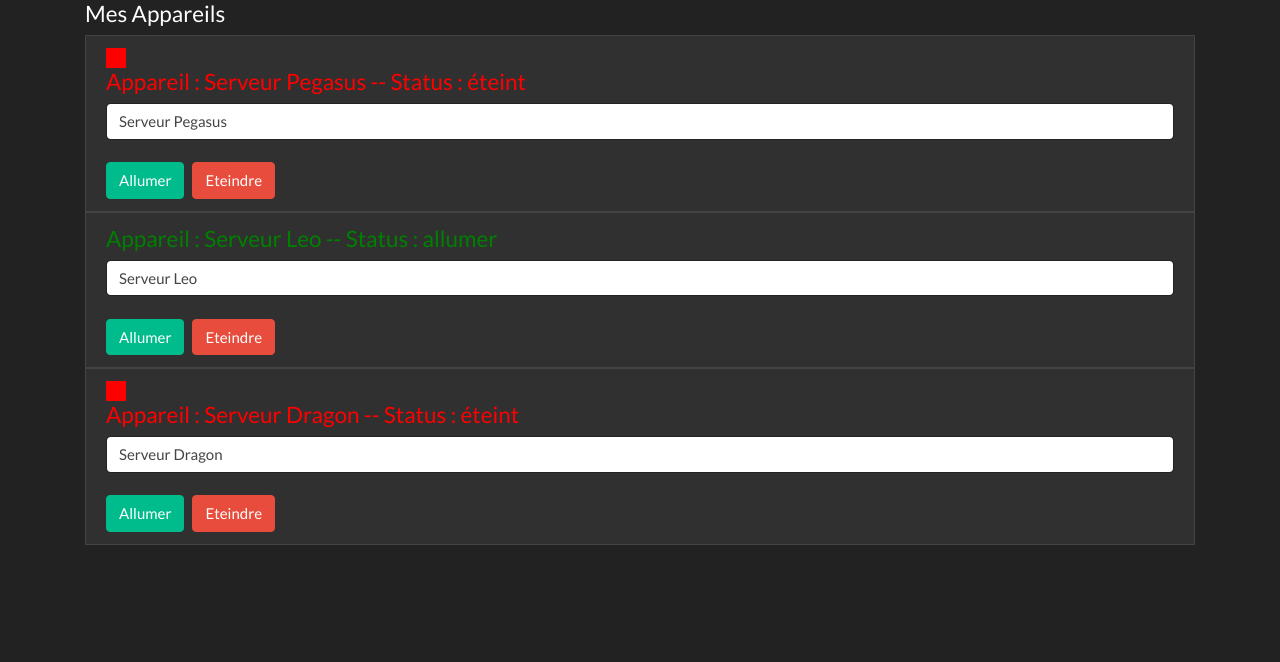
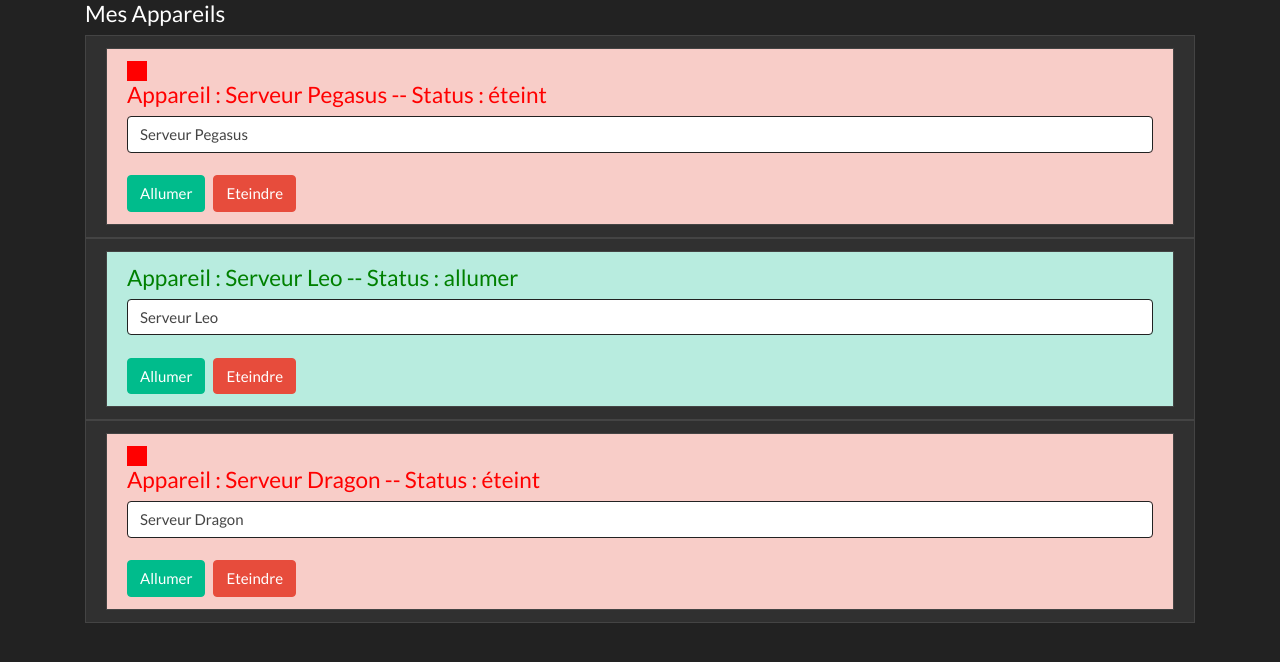
Before and after one commit to Neguro/premier-projet, an Angular app: page / in a window 1280 px wide. Shown: the top 662 px of the page. Built offline with nearby package versions, Linux system fonts and the light colour scheme.

Commit message:
test directive : ngClass

```diff
--- a/src/app/appareil/appareil.component.html
+++ b/src/app/appareil/appareil.component.html
@@ -1,4 +1,7 @@
 <div class="list-group-item">
+  <li [ngClass]="{'list-group-item': true,
+                'list-group-item-success': getStatus() === 'allumer',
+                'list-group-item-danger': getStatus() === 'éteint'}">
   <div style="width:20px;height:20px;background-color:red;" *ngIf="getStatus() === 'éteint'"></div>
   <h4 [ngStyle]="{color: getColor()}" > Appareil : {{ appareilName }} -- Status : {{ getStatus() }} </h4>
   <input type="text" class="form-control" [(ngModel)]="appareilName">
```
